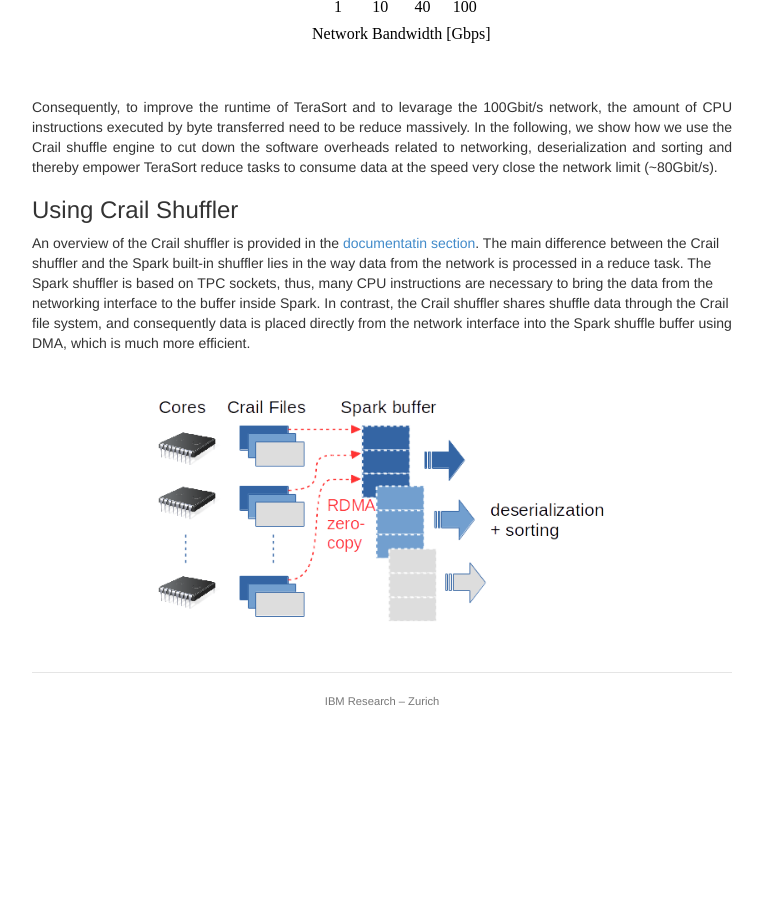
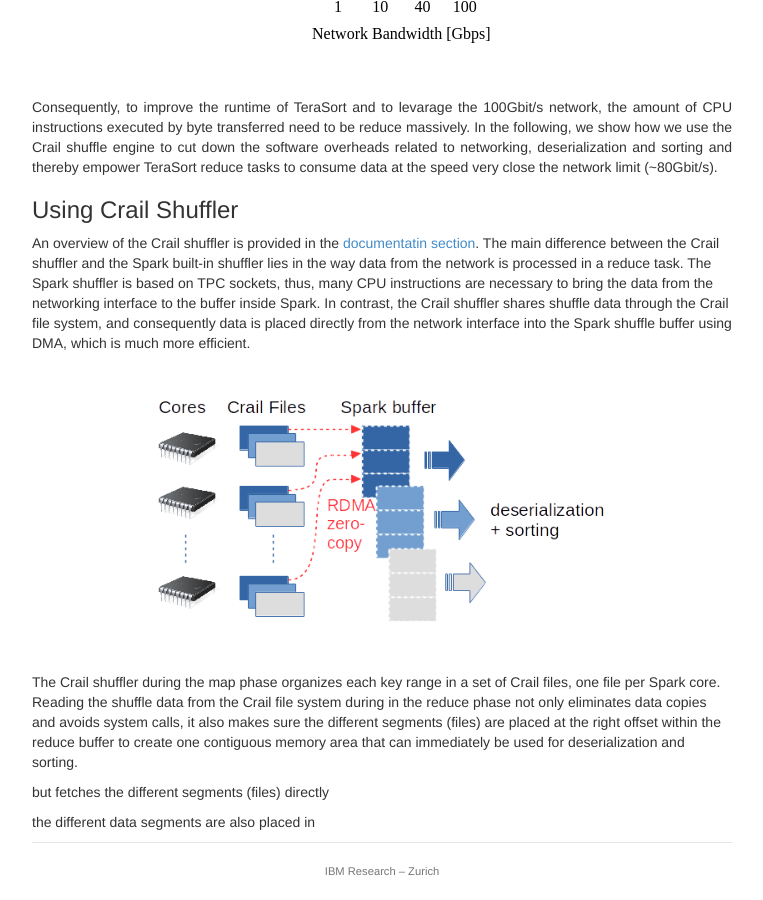
Before and after one commit to apache/incubator-crail-website, a Jekyll site: the page built from _posts/blog/2017-01-1-sorting.md, in a window 1280 px wide and 900 px high, scrolled down 2240 px. Shown: the whole window, without its empty margins (258-1021 px from the left). Built offline with Jekyll 4.4.1, drawn with Linux system fonts in a browser that asks for light colours; before the commit the page ends 2970 px from its top, so only the background shows below that.

Commit message:
Update 2017-01-1-sorting.md

```diff
--- a/_posts/blog/2017-01-1-sorting.md
+++ b/_posts/blog/2017-01-1-sorting.md
@@ -146,3 +146,11 @@
 <br>
 <div style="text-align:center"><img src ="http://crail.io/img/blog/sort/shuffle_rdma.png" width="470"></div>
 <br><br>
+
+The Crail shuffler during the map phase organizes each key range in a set of Crail files, one file per Spark core. Reading the shuffle data from the Crail file system during in the reduce phase not only eliminates data copies and avoids system calls, it also makes sure the different segments (files) are placed at the right offset within the reduce buffer to create one contiguous memory area that can immediately be used for deserialization and sorting.
+
+
+but fetches the different segments (files) directly
+
+
+the different data segments are also placed in
```
